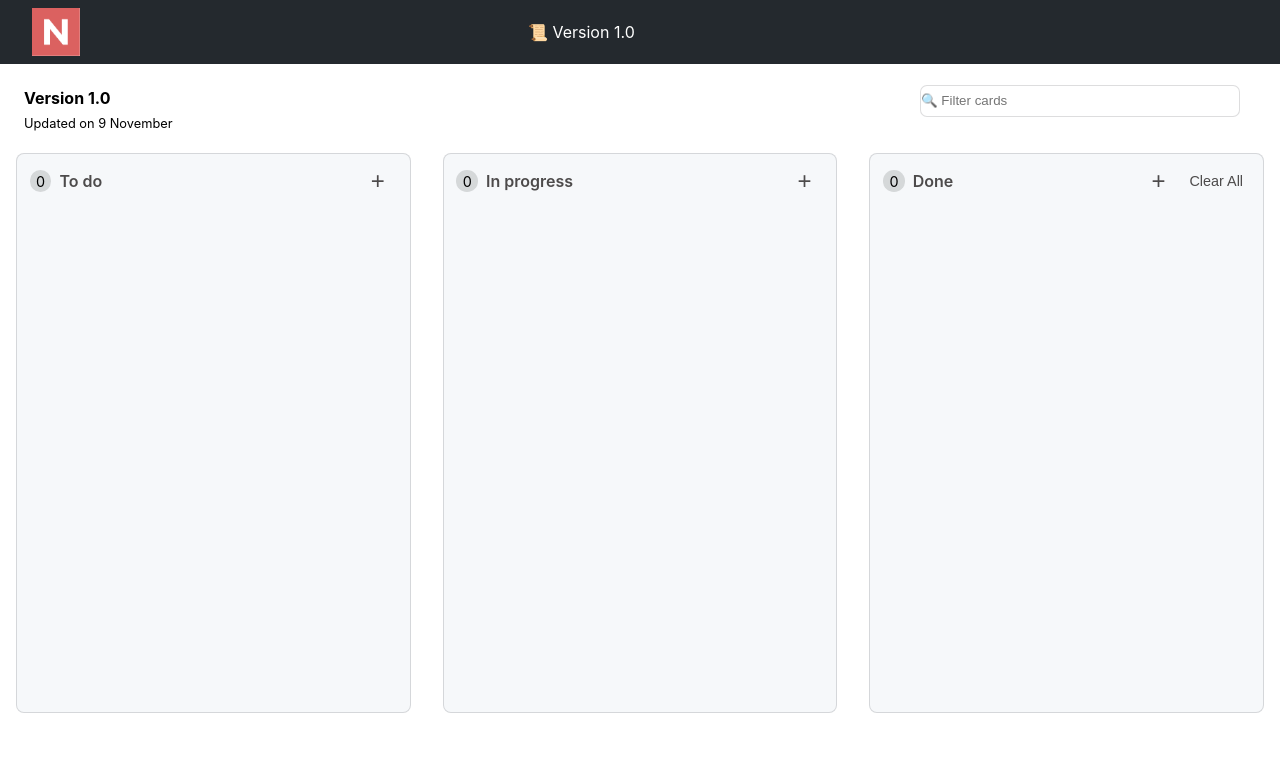
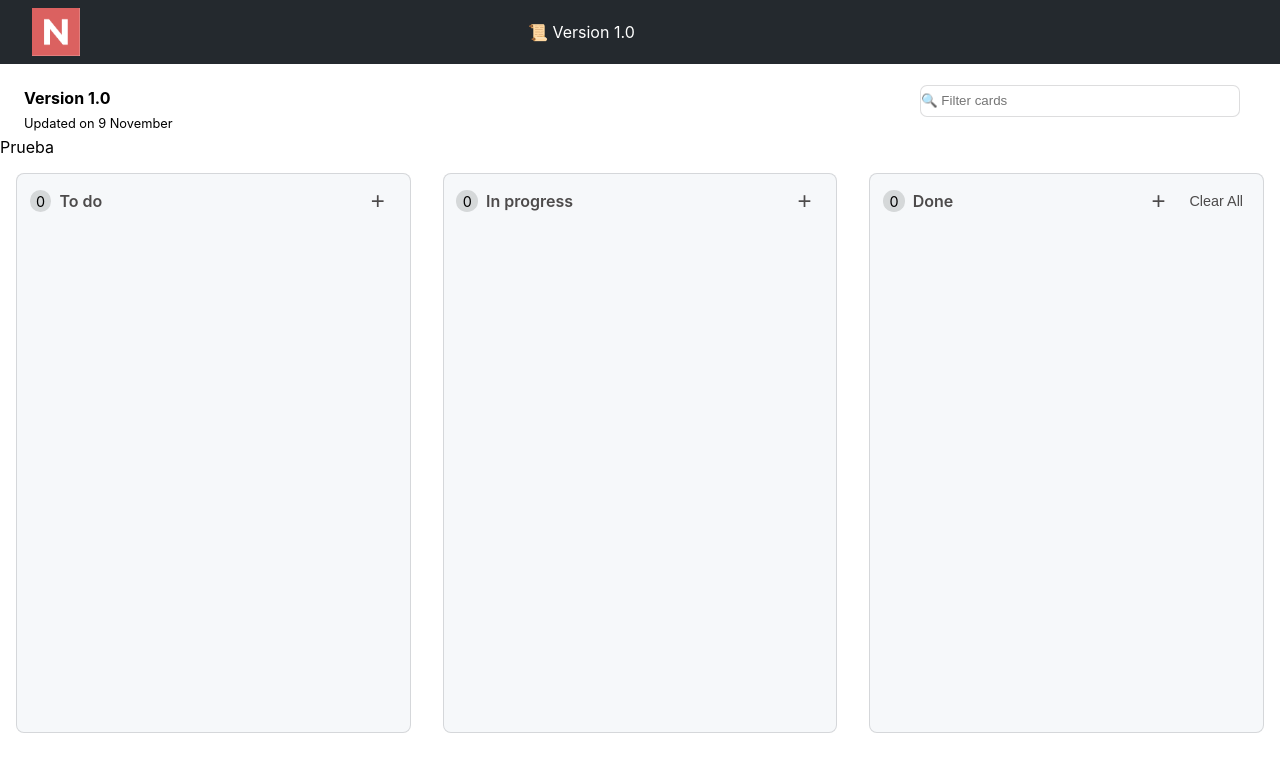
Before and after one commit to TheGuzman/Kanban-app, a React (Create React App) app in the folder kanban-app/: page / in a window 1280 px wide. Shown: the top 772 px of the page. Built offline with nearby package versions, Linux system fonts and the light colour scheme.

Commit message:
prueba tras publicación

```diff
--- a/kanban-app/src/pages/task-board/task-board.jsx
+++ b/kanban-app/src/pages/task-board/task-board.jsx
@@ -115,6 +115,7 @@ function TaskBoard() {
     return (
         <React.Fragment>
             <SubHeader></SubHeader>
+            <p>Prueba</p>
             <div className='columns__container'>
                 {arr.map((e, i) => <Column key={i} title={e.title} status={e.status} clearAll={e.clearAll} tasks={e.tasks} doneClass={e.doneClass} counter={counter} taskNum={e.tasks.length} AddButton={e.AddButton} onTaskAdd={onTaskAdd} onTaskRemove={onTaskRemove} onTaskChangeForward={onTaskChangeForward} onTaskChangeBackwards={onTaskChangeBackwards} onClearAll={onClearAll}></Column>)}
             </div>
```
